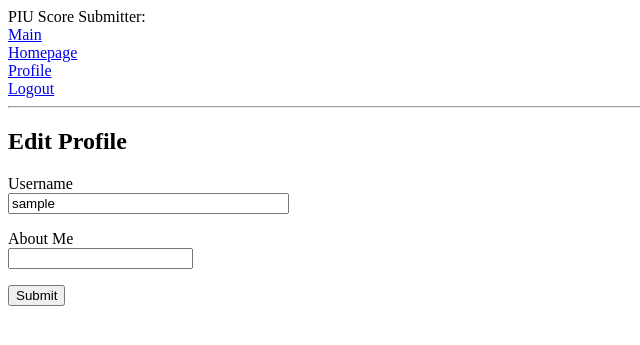
After one commit to bivanalhar/piu-score-submitter, a Flask app: page /edit_profile in a window 1280 px wide. The commit adds this page. Shown: the top 345 px of the page, without its empty margins (0-640 px from the left). Run offline with Flask 2, Linux system fonts and the light colour scheme; the visitor is signed in with stand-in values (Sample User, id 1); data comes from the database, SQL or seed files in the repository; both versions use the stored data as it was after the commit.

```diff
--- a/app/__init__.py
+++ b/app/__init__.py
@@ -13,4 +13,4 @@ login.login_view = "login"
 db = SQLAlchemy(web)
 migrate = Migrate(web, db)
 
-from app import routes, models
+from app import routes, models, errors
--- a/app/forms.py
+++ b/app/forms.py
@@ -1,6 +1,6 @@
 from flask_wtf import FlaskForm
 from wtforms import StringField, BooleanField, PasswordField, SubmitField
-from wtforms.validators import ValidationError, DataRequired, Email, EqualTo
+from wtforms.validators import ValidationError, DataRequired, Email, EqualTo, Length
 from app.models import User
 
 class LoginForm(FlaskForm):
@@ -25,3 +25,8 @@ class RegistrationForm(FlaskForm):
         user = User.query.filter_by(email=email.data).first()
         if user is not None:
             raise ValidationError("please use the different email address")
+
+class EditProfileForm(FlaskForm):
+    username = StringField('Username', validators = [DataRequired()])
+    about_me = StringField('About Me', validators = [Length(min = 0, max = 200)])
+    submit = SubmitField("Submit")
--- a/app/models.py
+++ b/app/models.py
@@ -1,6 +1,7 @@
 from datetime import datetime
 from app import db
 from app import login
+from hashlib import md5
 
 from werkzeug.security import generate_password_hash, check_password_hash
 from flask_login import UserMixin
@@ -10,6 +11,8 @@ class User(UserMixin, db.Model):
     username = db.Column(db.String(64), index = True, unique = True)
     email = db.Column(db.String(128), index = True, unique = True)
     password_hash = db.Column(db.String(128))
+    about_me = db.Column(db.String(200))
+    last_seen = db.Column(db.DateTime, default = datetime.utcnow)
     posts = db.relationship('Post', backref='author', lazy='dynamic')
 
     def __repr__(self):
@@ -20,6 +23,10 @@ class User(UserMixin, db.Model):
 
     def check_password(self, password):
         return check_password_hash(self.password_hash, password)
+
+    def avatar(self, size):
+        digest = md5(self.email.lower().encode('utf-8')).hexdigest()
+        return 'https://www.gravatar.com/avatar/{}?d=identicon&s={}'.format(digest, size)
 
 class Post(db.Model):
     id = db.Column(db.Integer, primary_key = True)
--- a/app/routes.py
+++ b/app/routes.py
@@ -4,7 +4,15 @@ from werkzeug.urls import url_parse
 
 from app import web, db
 from app.models import User
-from app.forms import LoginForm, RegistrationForm
+from app.forms import LoginForm, RegistrationForm, EditProfileForm
+
+from datetime import datetime
+
+@web.before_request
+def before_request():
+    if current_user.is_authenticated:
+        current_user.last_seen = datetime.utcnow()
+        db.session.commit()
 
 @web.route('/')
 @login_required
@@ -78,6 +86,22 @@ def signup():
         return redirect(url_for('login'))
     return render_template("signup.html", title = "Sign Up", form = form)
 
+@web.route('/edit_profile', methods=['GET', 'POST'])
+@login_required
+def edit_profile():
+    form = EditProfileForm()
+    if form.validate_on_submit():
+        current_user.username = form.username.data
+        current_user.about_me = form.about_me.data
+        db.session.commit()
+
+        flash("Your changes has been saved")
+        return redirect(url_for('edit_profile'))
+    elif request.method == 'GET':
+        form.username.data = current_user.username
+        form.about_me.data = current_user.about_me
+    return render_template("edit_profile.html", title = "Edit Profile", form = form)
+
 @web.route('/logout')
 def logout():
     logout_user()
--- /dev/null
+++ b/app/templates/404.html
@@ -0,0 +1,6 @@
+{% extends "base.html" %}
+
+{% block content %}
+    <h1>File Not Found</h1>
+    <p><a href="{{ url_for('entrance') }}">Back</a></p>
+{% endblock %}
--- /dev/null
+++ b/app/templates/_post.html
@@ -0,0 +1,6 @@
+<table>
+    <tr valign="top">
+        <td><img src="{{ post.author.avatar(36) }}"></td>
+        <td>{{ post.author.username }} says:<br>{{ post.body }}</td>
+    </tr>
+</table>
--- a/app/templates/base.html
+++ b/app/templates/base.html
@@ -15,7 +15,7 @@
             {% if current_user.is_anonymous %}
             <a href = "{{ url_for('login') }}">Login</a><br>
             {% else %}
-            <a href = "{{ url_for('user', username = current_user.username) }}">Profile</a>
+            <a href = "{{ url_for('user', username = current_user.username) }}">Profile</a><br>
             <a href = "{{ url_for('logout') }}">Logout</a><br>
             {% endif %}
         </div>
--- /dev/null
+++ b/app/templates/edit_profile.html
@@ -0,0 +1,23 @@
+{% extends "base.html" %}
+
+{% block content %}
+    <h2>Edit Profile</h2>
+    <form action="" method="post">
+        {{ form.hidden_tag() }}
+        <p>
+            {{ form.username.label }}<br>
+            {{ form.username(size=32) }}<br>
+            {% for error in form.username.errors %}
+            <span style="color: red;">[{{ error }}]</span>
+            {% endfor %}
+        </p>
+        <p>
+            {{ form.about_me.label }}<br>
+            {{ form.about_me(cols=50, rows=4) }}<br>
+            {% for error in form.about_me.errors %}
+            <span style="color: red;">[{{ error }}]</span>
+            {% endfor %}
+        </p>
+        <p>{{ form.submit() }}</p>
+    </form>
+{% endblock %}
```
Also changed, not shown: app/errors.py (added, +11 -0 lines), app/templates/500.html (added, +7 -0 lines), app/templates/user.html (+14 -4 lines), migrations/versions/5ff8bf1dcf07_new_fields_in_user_model.py (added, +34 -0 lines), app.db.
